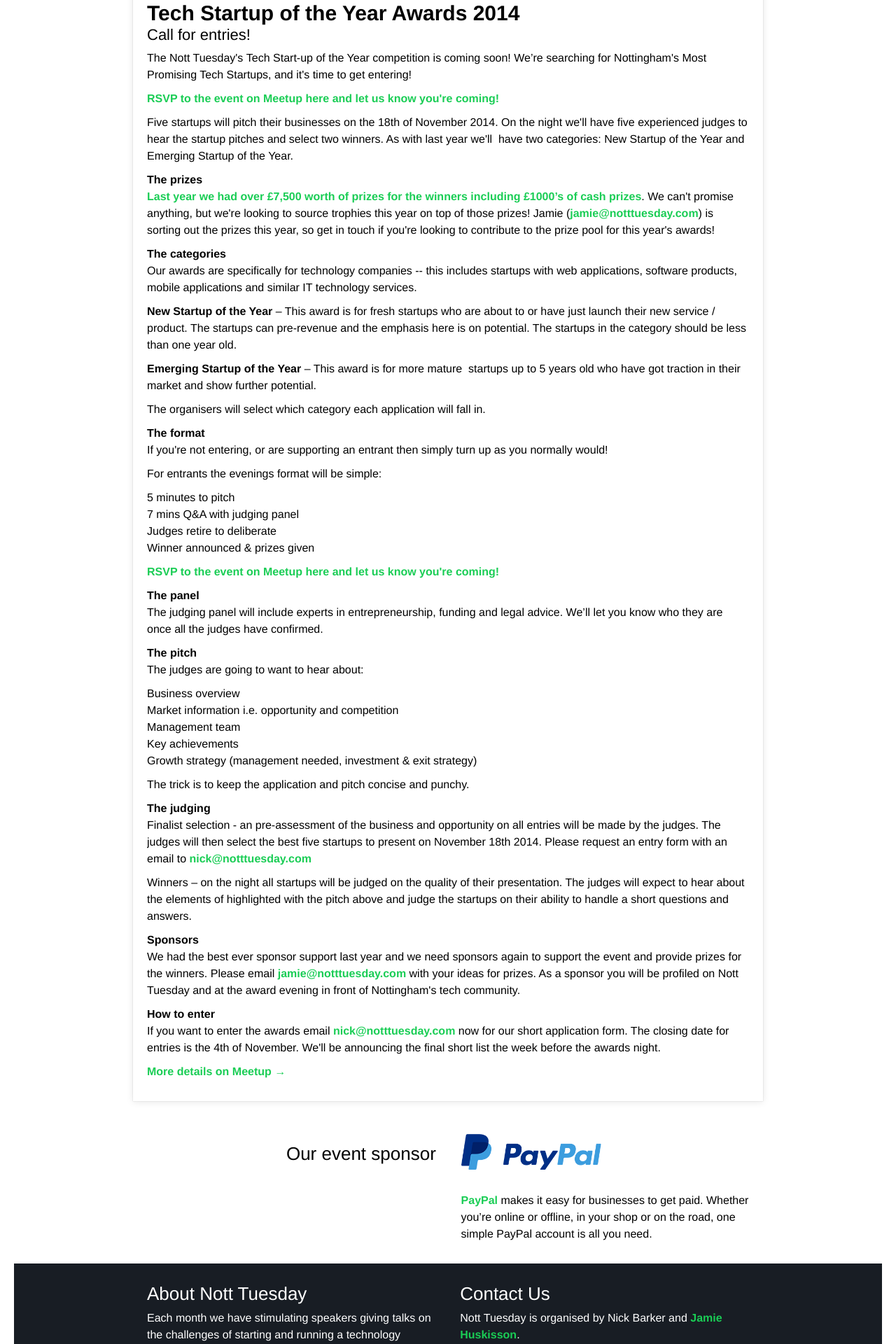
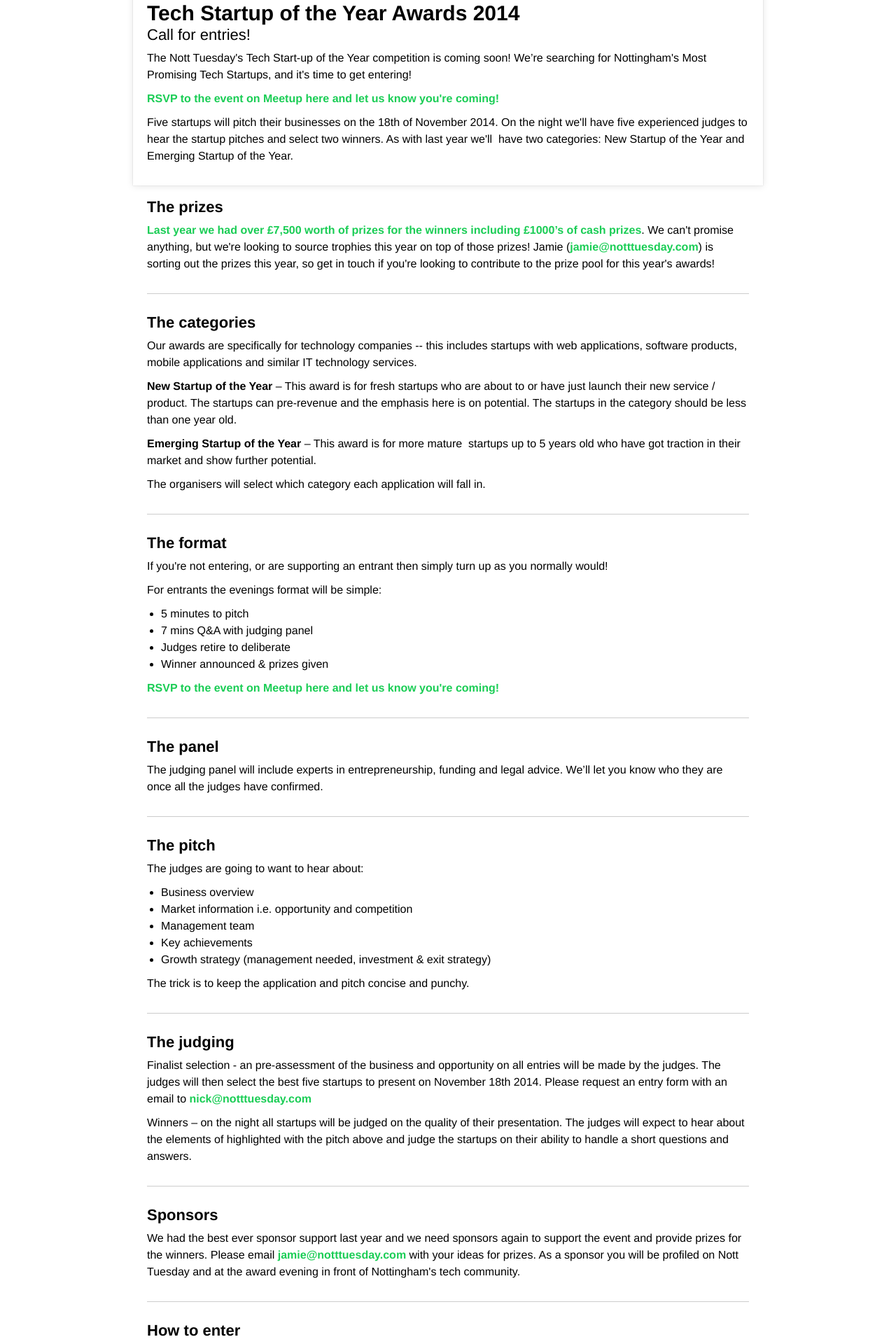
Before and after one commit to WeareJH/NottTuesday, a PHP site: page / in a window 1280 px wide. Shown: the part 506-2426 px from the top of the page at 70% size. Run offline with PHP 8.4, Linux system fonts and the light colour scheme; some libraries are stand-ins or nearby versions.

Commit message:
Info styling

```diff
--- a/index.php
+++ b/index.php
@@ -70,75 +70,97 @@
 
 <p>Five startups will pitch their businesses on the 18th of November 2014. On the night we'll have five experienced judges to hear the startup pitches and select two winners. As with last year we'll  have two categories: New Startup of the Year and Emerging Startup of the Year.</p>
 
-<h4>The prizes</h4>
+                </div>
+            </div>
+        </div>
+
+        <div class="info">
+
+            <h3>The prizes</h3>
             <p><a title="More sponsors:" href="http://notttuesday.com/2013/10/18/more-sponsors/">Last year we had over £7,500 worth of prizes for the winners including £1000’s of cash prizes</a>. We can't promise anything, but we're looking to source trophies this year on top of those prizes! Jamie (<a href="mailto:jamie@notttuesday.com">jamie@notttuesday.com</a>) is sorting out the prizes this year, so get in touch if you're looking to contribute to the prize pool for this year's awards!</p>
-<h4>The categories</h4>
+
+            <hr>
+
+            <h3>The categories</h3>
             <p>Our awards are specifically for technology companies -- this includes startups with web applications, software products, mobile applications and similar IT technology services.</p>
 
             <p><strong>New Startup of the Year</strong> – This award is for fresh startups who are about to or have just launch their new service / product. The startups can pre-revenue and the emphasis here is on potential. The startups in the category should be less than one year old.</p>
 
             <p><strong>Emerging Startup of the Year</strong> – This award is for more mature  startups up to 5 years old who have got traction in their market and show further potential.</p>
 
-<p>The organisers will select which category each application will fall in.
-<h4>The format</h4>
+            <p>The organisers will select which category each application will fall in.</p>
+
+            <hr>
+
+            <h3>The format</h3>
             <p>If you're not entering, or are supporting an entrant then simply turn up as you normally would!</p>
 
-<p>For entrants the evenings format will be simple:
+            <p>For entrants the evenings format will be simple:</p>
             <ul>
             <li>5 minutes to pitch</li>
             <li>7 mins Q&amp;A with judging panel</li>
             <li>Judges retire to deliberate</li>
             <li>Winner announced &amp; prizes given</li>
-</ul></p>
+            </ul>
 
             <p><a href="http://www.meetup.com/Nott-Tuesday-Getting-Nottinghams-tech-scene-together/events/206139632/">RSVP to the event on Meetup here and let us know you're coming!</a></p>
 
-<h4>The panel</h4>
+            <hr>
+
+            <h3>The panel</h3>
             <p>The judging panel will include experts in entrepreneurship, funding and legal advice. We’ll let you know who they are once all the judges have confirmed.</p>
 
-<h4>The pitch</h4>
-<p>The judges are going to want to hear about:
+            <hr>
+
+            <h3>The pitch</h3>
+            <p>The judges are going to want to hear about:</p>
             <ul>
             <li>Business overview</li>
             <li>Market information i.e. opportunity and competition</li>
             <li>Management team</li>
             <li>Key achievements</li>
             <li>Growth strategy (management needed, investment &amp; exit strategy)</li>
-</ul></p>
+            </ul>
 
             <p>The trick is to keep the application and pitch concise and punchy.</p>
 
-<h4>The judging</h4>
+            <hr>
 
-<p>Finalist selection - an pre-assessment of the business and opportunity on all entries will be made by the judges. The judges will then select the best five startups to present on November 18th 2014. Please request an entry form with an email to <a href="mailto:nick@notttuesday.com">nick@notttuesday.com</a></p>
+            <h3>The judging</h3>
+
+            <p>Finalist selection - an pre-assessment of the business and opportunity on all entries will be made by the judges. The judges will then select the best five startups to present on           November 18th 2014. Please request an entry form with an email to <a href="mailto:nick@notttuesday.com">nick@notttuesday.com</a></p>
 
             <p>Winners – on the night all startups will be judged on the quality of their presentation. The judges will expect to hear about the elements of highlighted with the pitch above and judge the startups on their ability to handle a short questions and answers.</p>
 
-<h4>Sponsors</h4>
+            <hr>
 
-<p>We had the best ever sponsor support last year and we need sponsors again to support the event and provide prizes for the winners. Please email <a href="mailto:jamie@notttuesday.com">jamie@notttuesday.com</a> with your ideas for prizes. As a sponsor you will be profiled on Nott Tuesday and at the award evening in front of Nottingham's tech community.
+            <h3>Sponsors</h3>
 
-<h4>How to enter</h4>
+            <p>We had the best ever sponsor support last year and we need sponsors again to support the event and provide prizes for the winners. Please email <a href="mailto:jamie@notttuesday.com">jamie@notttuesday.com</a> with your ideas for prizes. As a sponsor you will be profiled on Nott Tuesday and at the award evening in front of Nottingham's tech community.</p>
+
+            <hr>
+
+            <h3>How to enter</h3>
             <p>If you want to enter the awards email <a href="mailto:nick@notttuesday.com">nick@notttuesday.com</a> now for our short application form. The closing date for entries is the 4th of November. We'll be announcing the final short list the week before the awards night.</p>
 
                     <p><a href="http://www.meetup.com/Nott-Tuesday-Getting-Nottinghams-tech-scene-together/events/206139632/">More details on Meetup &rarr;</a></p>
-                </div>
-            </div>
+
         </div>
 
+
         <div class="sponsors">
-<!--            <h2>Our Sponsor</h2>-->
+        <!--<h2>Our Sponsor</h2>-->
             <ul class="sponsor-list">
 
-                <li class="sponsor">
+                <?php /* <li class="sponsor">
                     <h2>Our event sponsor</h2>
                 </li>
                 <li class="sponsor">
                     <a href="https://www.paypal.com/" target="_blank"><img class="sponsor__logo" src="paypal.png" alt="PayPal"></a>
                     <a href="https://www.paypal.com/" target="_blank">PayPal</a> makes it easy for businesses to get paid. Whether you&rsquo;re online or offline, in your shop or on the road, one simple PayPal account is all you need.
                 </li>
-                <?php /* <li class="sponsor">
-                     <a href="" target="_blank"><img class="sponsor__logo" src="mailchimp.png" alt="MailChimp"></a>
+                <li class="sponsor">
+                     <a href="" target="_blank"><img class="sponsor__logo" src="g2.png" alt="MailChimp"></a>
                      <a href="" target="_blank">MailChimp</a> is used by more than 6 million people to design and send beautiful email marketing campaigns, then track results to see how their business is affected.
                  </li>
                  <li class="sponsor">
--- a/nt.css
+++ b/nt.css
@@ -101,6 +101,11 @@ img {
   clear: both; }
 .cf {
   *zoom: 1; }
+
+hr {
+  border-bottom: 1px solid #cccccc;
+  padding-top: 20px;
+  margin-bottom: 30px; }
 
 /* ========================================
 HEADER
@@ -239,6 +244,12 @@ EVENT DETAILS
       margin: -20px 20px -20px -20px; } }
 
 /* ========================================
+INFO
+======================================== */
+.info ul {
+  margin-left: 20px; }
+
+/* ========================================
 SPONSORS
 ======================================== */
 .sponsor-list {
--- a/nt.scss
+++ b/nt.scss
@@ -60,6 +60,8 @@ $tangaroa: #0c1c36;
 $malachite: #0BDA51;
 
 $french: #0074b4;
+
+$grey: #cccccc;
 
 
 $body-font: "gesta", Helvetica, Arial, sans-serif;
@@ -199,7 +201,11 @@ img {
     @include cf;
 }
 
-
+hr {
+    border-bottom: 1px solid $grey;
+    padding-top:2*$space;
+    margin-bottom:3*$space;
+}
 
 
 /* ========================================
@@ -489,6 +495,15 @@ EVENT DETAILS
 // }
 
 
+/* ========================================
+INFO
+======================================== */
+
+.info{
+        ul{
+            margin-left: 2*$space;
+        }
+    }
 
 
 /* ========================================
```
Also changed, not shown: g2.png (added), 1 other file. Lines whose indentation alone changed are shown as unchanged.
